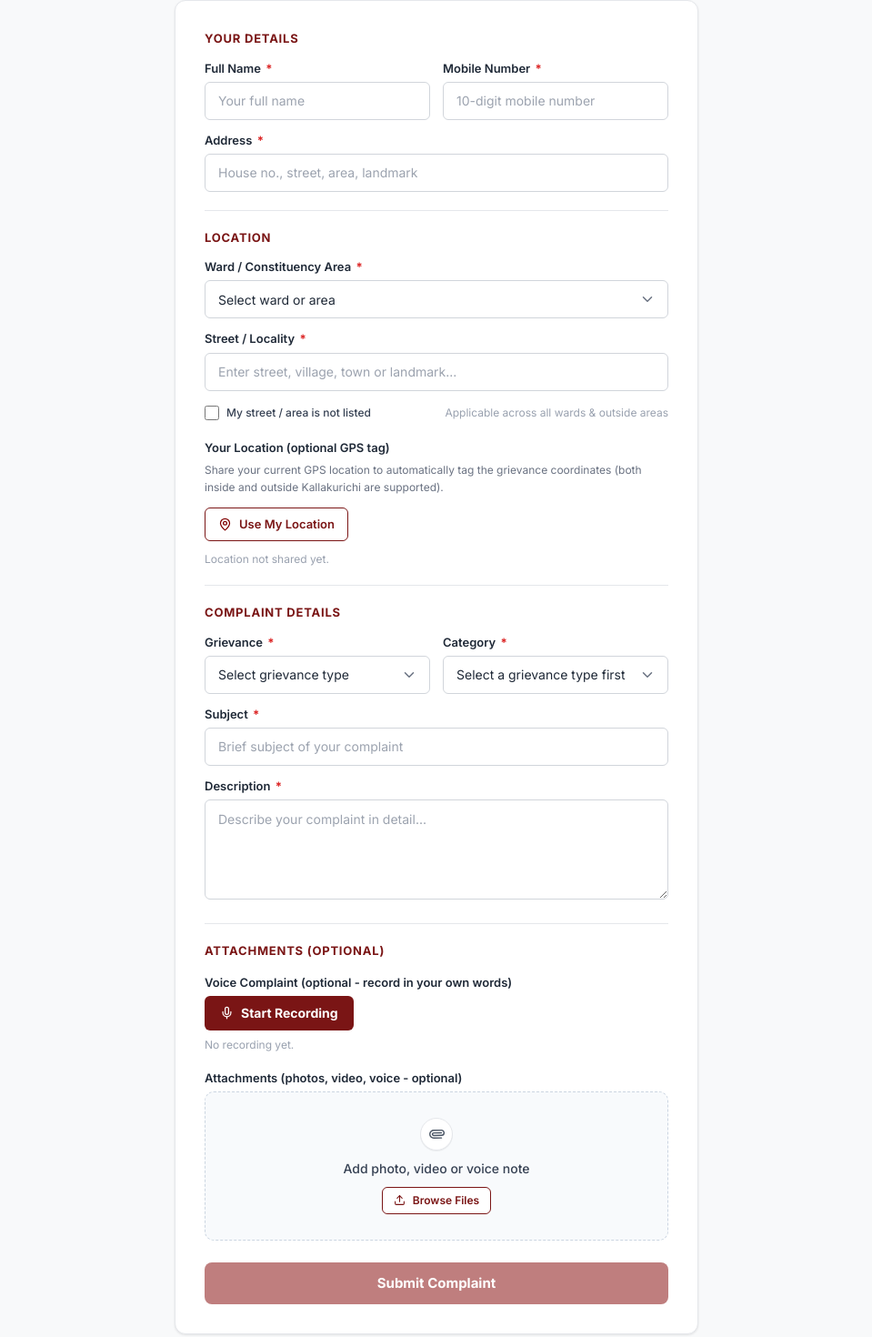
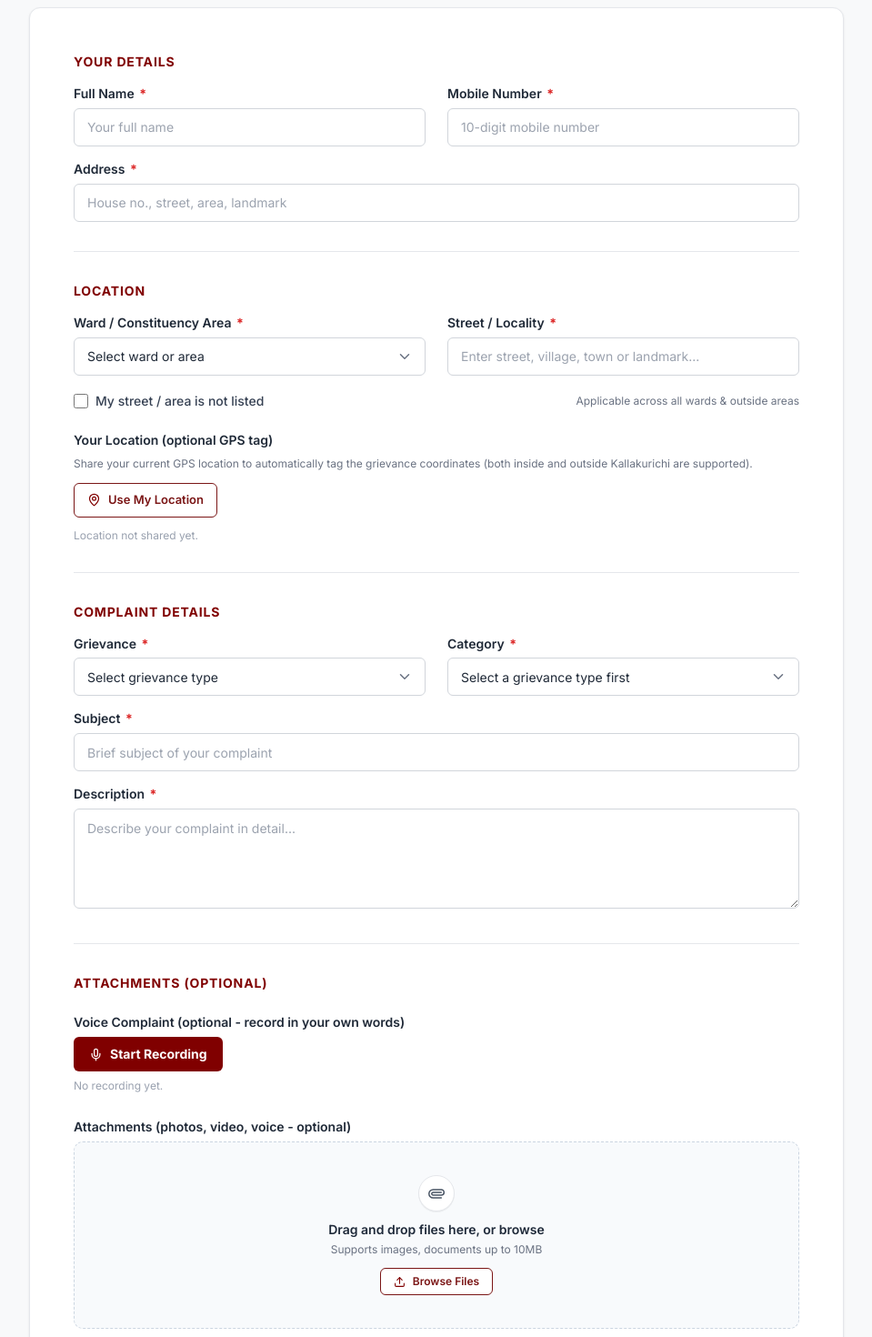
Before and after one commit to deepaks0103/Member-of-Legislative-Assembly, a React (Vite) app: page /register in a window 1280 px wide. Shown: the part 104-1574 px from the top of the page at 91% size, without its empty margins (160-1119 px from the left). Built offline with nearby package versions, Linux system fonts and the light colour scheme; a web font is replaced by a local one.

Commit message:
feat(portal): desktop-first civic grievance portal with golden-yellow official banner and 2-column maroon form

```diff
--- a/src/index.css
+++ b/src/index.css
@@ -28,8 +28,8 @@ html {
 }
 
 .section-title {
-  color: #7a1515;
-  font-size: 0.8125rem;
+  color: #800000;
+  font-size: 0.875rem;
   font-weight: 700;
   letter-spacing: 0.06em;
   text-transform: uppercase;
@@ -37,10 +37,10 @@ html {
 
 .form-label {
   display: block;
-  font-size: 0.8125rem;
+  font-size: 0.875rem;
   font-weight: 600;
   color: #1f2937;
-  margin-bottom: 0.35rem;
+  margin-bottom: 0.375rem;
   line-height: 1.35;
 }
 
@@ -79,8 +79,8 @@ html {
 .form-input:focus,
 .form-select:focus,
 .form-textarea:focus {
-  border-color: #7a1515;
-  box-shadow: 0 0 0 3px rgba(122, 21, 21, 0.12);
+  border-color: #800000;
+  box-shadow: 0 0 0 3px rgba(128, 0, 0, 0.12);
 }
 
 .form-input::placeholder,
@@ -111,7 +111,7 @@ html {
   color: #ffffff;
   font-weight: 700;
   font-size: 0.9375rem;
-  border-radius: 8px;
+  border-radius: 6px;
   border: 1px solid transparent;
   cursor: pointer;
   transition: all 0.2s ease;
@@ -136,7 +136,7 @@ html {
   color: #ffffff;
   font-weight: 700;
   font-size: 0.9375rem;
-  border-radius: 8px;
+  border-radius: 6px;
   border: 1px solid transparent;
   cursor: pointer;
   transition: all 0.2s ease;
--- a/src/pages/RegisterComplaint.jsx
+++ b/src/pages/RegisterComplaint.jsx
@@ -450,21 +450,21 @@ const RegisterComplaint = () => {
     <div className="flex flex-col min-h-screen bg-[#F8F9FA]">
       <Navbar />
 
-      <main className="flex-grow py-5 sm:py-10 px-3 sm:px-6 lg:px-8">
-        <div className="max-w-[430px] sm:max-w-xl mx-auto">
+      <main className="flex-grow py-8 sm:py-12 px-4 sm:px-6 lg:px-8">
+        <div className="max-w-4xl mx-auto w-full">
 
-          {/* Main Card Container */}
-          <div className="form-card p-4 sm:p-7 md:p-8 transition-all">
+          {/* Main White Card Container */}
+          <div className="form-card p-6 sm:p-10 md:p-12 transition-all">
 
             <form onSubmit={handleSubmit} noValidate>
 
               {/* SECTION 1: YOUR DETAILS */}
-              <div className="space-y-3.5">
+              <div className="space-y-4">
                 <h2 className="section-title">
                   {t('sec_your_details', 'YOUR DETAILS')}
                 </h2>
 
-                <div className="grid grid-cols-1 sm:grid-cols-2 gap-3 sm:gap-3.5">
+                <div className="grid grid-cols-1 md:grid-cols-2 gap-4 sm:gap-6">
                   {/* Full Name */}
                   <div>
                     <label className="form-label">
@@ -529,14 +529,15 @@ const RegisterComplaint = () => {
               </div>
 
               {/* 1px Subtle Section Divider */}
-              <hr className="border-t border-[#E5E7EB] my-4 sm:my-5" />
+              <hr className="border-t border-[#E5E7EB] my-6 sm:my-8" />
 
               {/* SECTION 2: LOCATION */}
-              <div className="space-y-3.5">
+              <div className="space-y-4">
                 <h2 className="section-title">
                   {t('sec_location', 'LOCATION')}
                 </h2>
 
+                <div className="grid grid-cols-1 md:grid-cols-2 gap-4 sm:gap-6">
                   {/* Ward / Constituency Area */}
                   <div>
                     <label className="form-label">
@@ -589,6 +590,7 @@ const RegisterComplaint = () => {
                       </p>
                     )}
                   </div>
+                </div>
 
                 {/* Street Not Listed Checkbox Row */}
                 <div className="flex flex-col sm:flex-row sm:items-center justify-between text-xs text-gray-500 gap-1.5 sm:gap-2 pt-0.5">
@@ -598,13 +600,13 @@ const RegisterComplaint = () => {
                       name="streetNotListed"
                       checked={formData.streetNotListed}
                       onChange={handleChange}
-                      className="w-4 h-4 rounded border-gray-300 text-[#7A1515] focus:ring-[#7A1515] accent-[#7A1515]"
+                      className="w-4 h-4 rounded border-gray-300 text-[#800000] focus:ring-[#800000] accent-[#800000]"
                     />
-                    <span className="text-gray-700 font-medium text-xs">
+                    <span className="text-gray-700 font-medium text-xs sm:text-sm">
                       {t('chk_street_not_listed', 'My street / area is not listed')}
                     </span>
                   </label>
-                  <span className="text-[11px] sm:text-xs text-gray-400 font-normal">
+                  <span className="text-xs text-gray-500 font-normal">
                     {t('txt_applicable_all_wards', 'Applicable across all wards & outside areas')}
                   </span>
                 </div>
@@ -618,15 +620,15 @@ const RegisterComplaint = () => {
               </div>
 
               {/* 1px Subtle Section Divider */}
-              <hr className="border-t border-[#E5E7EB] my-4 sm:my-5" />
+              <hr className="border-t border-[#E5E7EB] my-6 sm:my-8" />
 
               {/* SECTION 3: COMPLAINT DETAILS */}
-              <div className="space-y-3.5">
+              <div className="space-y-4">
                 <h2 className="section-title">
                   {t('sec_complaint_details', 'COMPLAINT DETAILS')}
                 </h2>
 
-                <div className="grid grid-cols-1 sm:grid-cols-2 gap-3 sm:gap-3.5">
+                <div className="grid grid-cols-1 md:grid-cols-2 gap-4 sm:gap-6">
                   {/* Grievance Type */}
                   <div>
                     <label className="form-label">
@@ -734,10 +736,10 @@ const RegisterComplaint = () => {
               </div>
 
               {/* 1px Subtle Section Divider */}
-              <hr className="border-t border-[#E5E7EB] my-4 sm:my-5" />
+              <hr className="border-t border-[#E5E7EB] my-6 sm:my-8" />
 
               {/* SECTION 4: ATTACHMENTS (OPTIONAL) */}
-              <div className="space-y-4">
+              <div className="space-y-6">
                 <h2 className="section-title">
                   {t('sec_attachments', 'ATTACHMENTS (OPTIONAL)')}
                 </h2>
@@ -753,7 +755,7 @@ const RegisterComplaint = () => {
                       <button
                         type="button"
                         onClick={startRecording}
-                        className="btn-solid !bg-[#7A1515] hover:!bg-[#600000] !px-4 !py-2 !text-xs sm:!text-sm !rounded-md gap-2"
+                        className="btn-solid !bg-[#800000] hover:!bg-[#680000] !px-4 !py-2 !text-xs sm:!text-sm !rounded-md gap-2"
                       >
                         <Mic size={15} />
                         <span>{t('btn_start_recording', 'Start Recording')}</span>
@@ -801,7 +803,7 @@ const RegisterComplaint = () => {
                         <button
                           type="button"
                           onClick={toggleAudioPlay}
-                          className="w-8 h-8 rounded-full bg-[#7A1515] text-white flex items-center justify-center shrink-0 cursor-pointer shadow-xs hover:bg-[#600000] transition"
+                          className="w-8 h-8 rounded-full bg-[#800000] text-white flex items-center justify-center shrink-0 cursor-pointer shadow-xs hover:bg-[#680000] transition"
                         >
                           {isPlayingAudio ? <Pause size={14} /> : <Play size={14} className="ml-0.5" />}
                         </button>
@@ -841,22 +843,26 @@ const RegisterComplaint = () => {
                     onDragLeave={handleDragLeave}
                     onDrop={handleDrop}
                     onClick={() => fileInputRef.current?.click()}
-                    className={`dropzone p-6 sm:p-7 text-center flex flex-col items-center justify-center cursor-pointer transition ${isDragOver ? 'drag-active border-[#7A1515] bg-red-50/20' : ''
+                    className={`dropzone p-7 sm:p-9 text-center flex flex-col items-center justify-center cursor-pointer transition ${isDragOver ? 'drag-active border-[#800000] bg-red-50/20' : ''
                       }`}
                   >
-                    <div className="w-9 h-9 rounded-full bg-white border border-gray-200 shadow-2xs flex items-center justify-center text-gray-500 mb-2.5">
-                      <Paperclip size={17} className="text-gray-600 rotate-45" />
+                    <div className="w-10 h-10 rounded-full bg-white border border-gray-200 shadow-2xs flex items-center justify-center text-gray-500 mb-2.5">
+                      <Paperclip size={18} className="text-gray-600 rotate-45" />
                     </div>
 
-                    <p className="text-xs sm:text-sm text-gray-700 font-medium mb-2.5">
-                      {t('txt_add_media', 'Add photo, video or voice note')}
+                    <p className="text-sm font-semibold text-gray-800 mb-1">
+                      {t('txt_dropzone_title', 'Drag and drop files here, or browse')}
+                    </p>
+
+                    <p className="text-xs text-gray-500 mb-3">
+                      {t('txt_dropzone_sub', 'Supports images, documents up to 10MB')}
                     </p>
 
                     <button
                       type="button"
-                      className="btn-outline !text-xs !py-1.5 !px-3 pointer-events-none"
+                      className="btn-outline !text-xs !py-1.5 !px-3.5 pointer-events-none"
                     >
-                      <Upload size={13} className="text-[#7A1515]" />
+                      <Upload size={13} className="text-[#800000]" />
                       <span>{t('btn_browse_files', 'Browse Files')}</span>
                     </button>
                   </div>
@@ -867,11 +873,11 @@ const RegisterComplaint = () => {
                       <p className="text-xs text-gray-500 font-medium">
                         {attachments.length} {t('txt_files_selected', 'file(s) selected')}
                       </p>
-                      <div className="grid grid-cols-1 sm:grid-cols-2 gap-2">
+                      <div className="grid grid-cols-1 sm:grid-cols-2 md:grid-cols-3 gap-2.5">
                         {attachments.map((item, idx) => (
                           <div
                             key={idx}
-                            className="flex items-center justify-between p-2 bg-gray-50 border border-gray-200 rounded-lg text-xs"
+                            className="flex items-center justify-between p-2.5 bg-gray-50 border border-gray-200 rounded-lg text-xs"
                           >
                             <div className="flex items-center gap-2 min-w-0 pr-2">
                               {item.previewUrl ? (
@@ -909,7 +915,7 @@ const RegisterComplaint = () => {
 
               {/* Submit Error Banner */}
               {submitError && (
-                <div className="mt-4 p-3.5 bg-red-50 border border-red-200 rounded-lg flex items-start gap-2.5 text-xs text-red-700 animate-in fade-in">
+                <div className="mt-6 p-4 bg-red-50 border border-red-200 rounded-lg flex items-start gap-2.5 text-xs text-red-700 animate-in fade-in">
                   <AlertCircle size={16} className="text-red-600 shrink-0 mt-0.5" />
                   <div>
                     <strong className="font-bold block mb-0.5">Submission Error</strong>
@@ -919,11 +925,11 @@ const RegisterComplaint = () => {
               )}
 
               {/* Submit Action */}
-              <div className="pt-5 sm:pt-6">
+              <div className="pt-6 sm:pt-8">
                 <button
                   type="submit"
                   disabled={!isFormValid || isSubmitting}
-                  className="btn-submit-cta"
+                  className="btn-submit-cta !rounded-[6px] !bg-[#800000] hover:!bg-[#680000]"
                 >
                   {isSubmitting ? (
                     <>
```
Lines whose indentation alone changed are shown as unchanged.
